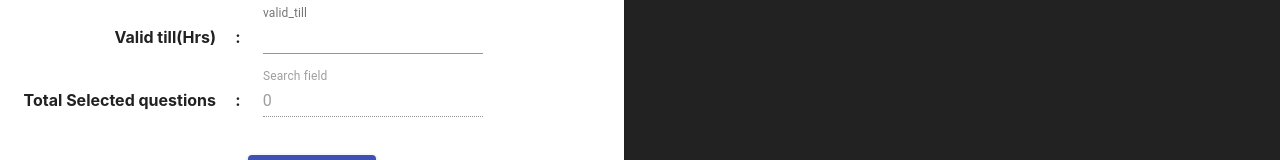
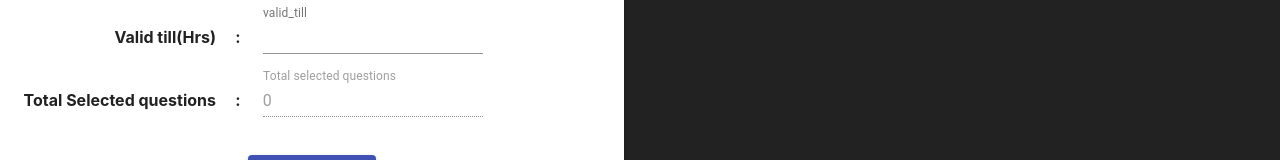
Before and after one commit to satputeamit/online-test-system, a React (Create React App) app in the folder dashboard/: page /set-exam in a window 1280 px wide. Shown: the part 406-566 px from the top of the page. Built offline with nearby package versions, Linux system fonts and the light colour scheme; no server answers; the HTML template or start-up script is replaced by a standard one.

Commit message:
label changed

```diff
--- a/dashboard/src/component/organizer/SetExam.component.tsx
+++ b/dashboard/src/component/organizer/SetExam.component.tsx
@@ -283,7 +283,7 @@ const SetExam = () => {
                                 <Grid item xs={7}>
                                     <TextField
                                         id="standard-search"
-                                        label="Search field"
+                                        label="Total selected questions"
                                         type="search"
                                         value={selectedQues.length}
                                         disabled />
```
